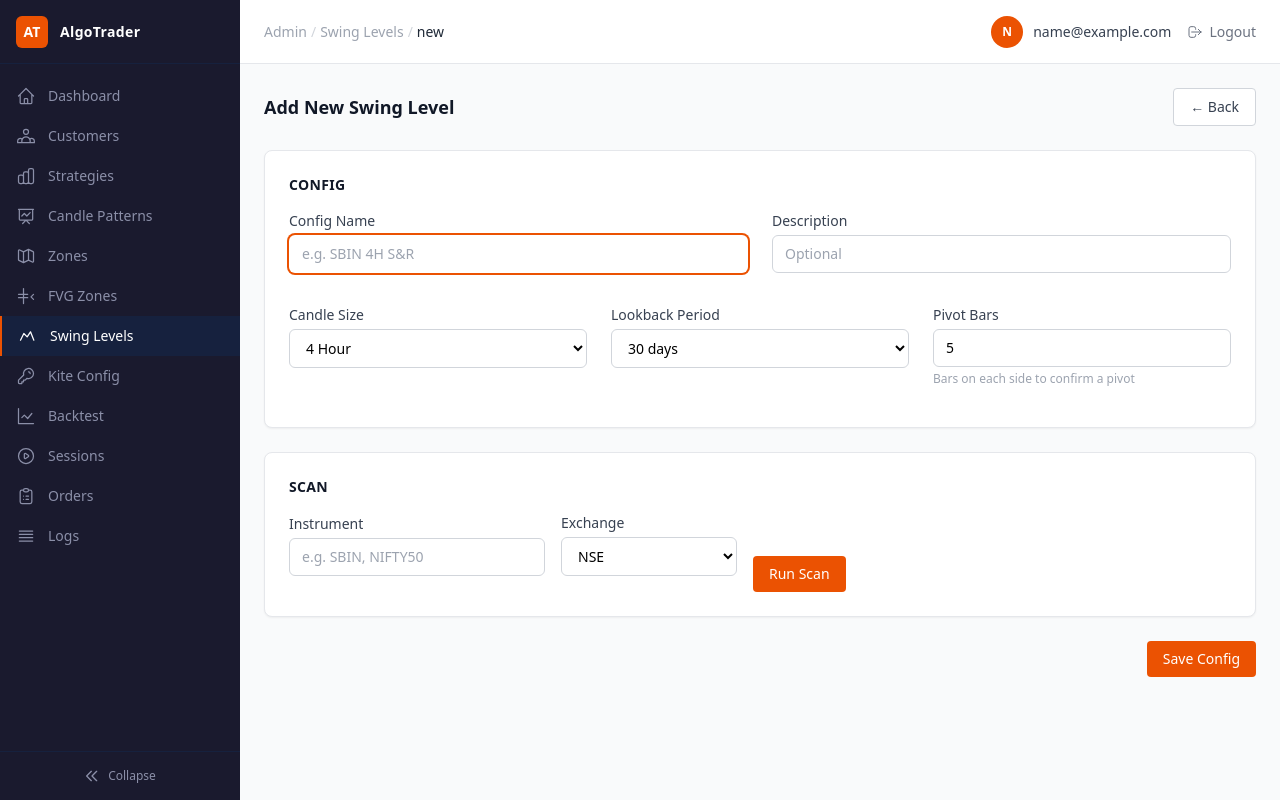
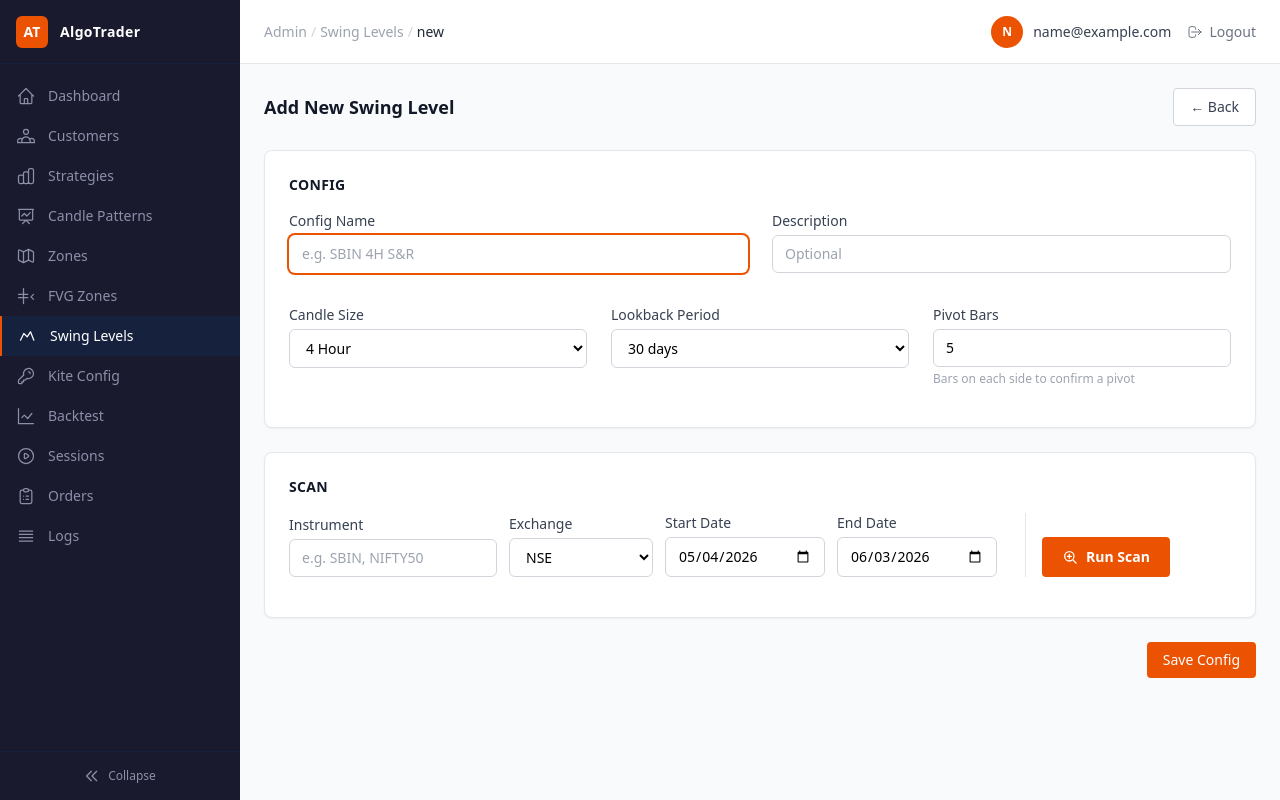
Before and after one commit to Akshay-Algo-Trader/algo_trading, a React (Vite) app in the folder frontend/: page /admin/swing-zones/new in a window 1280 px wide. Built offline with nearby package versions, Linux system fonts and the light colour scheme; sample sign-in values are in the browser's storage.

Commit message:
swing scan filter

```diff
--- a/frontend/src/pages/admin/SwingZoneEdit.jsx
+++ b/frontend/src/pages/admin/SwingZoneEdit.jsx
@@ -26,9 +26,21 @@ export default function SwingZoneEdit() {
   const [saveError, setSaveError] = useState('')
   const [saved, setSaved] = useState(false)
 
+  const today = new Date().toISOString().slice(0, 10)
+
   // Scan state
   const [instrument, setInstrument] = useState('')
   const [exchange, setExchange] = useState('NSE')
+  const [startDate, setStartDate] = useState(() =>
+    new Date(Date.now() - 30 * 86400000).toISOString().slice(0, 10)
+  )
+  const [endDate, setEndDate] = useState(today)
+
+  useEffect(() => {
+    if (form?.period_days) {
+      setStartDate(new Date(Date.now() - form.period_days * 86400000).toISOString().slice(0, 10))
+    }
+  }, [form?.period_days])
   const [scanning, setScanning] = useState(false)
   const [scanError, setScanError] = useState('')
   const [scanResult, setScanResult] = useState(null)
@@ -84,6 +96,8 @@ export default function SwingZoneEdit() {
       const res = await axiosInstance.post(`/api/admin/swing-zones/${id}/scan`, {
         instrument: instrument.trim().toUpperCase(),
         exchange,
+        start_date: startDate,
+        end_date: endDate,
       })
       setScanResult(res.data.scan_result)
       setSummary(res.data.summary)
@@ -194,8 +208,8 @@ export default function SwingZoneEdit() {
       {/* Scan */}
       <Card className="p-6">
         <h2 className="text-sm font-semibold text-gray-900 mb-4 uppercase tracking-wide">Scan</h2>
-        <form onSubmit={handleScan} className="flex items-end gap-4 flex-wrap">
-          <div className="w-64">
+        <form onSubmit={handleScan} className="flex items-end gap-3 flex-wrap">
+          <div className="w-52">
             <FormField label="Instrument">
               <InstrumentSearch
                 value={instrument}
@@ -203,7 +217,7 @@ export default function SwingZoneEdit() {
               />
             </FormField>
           </div>
-          <div className="w-44">
+          <div className="w-36">
             <FormField label="Exchange">
               <Select value={exchange} onChange={e => setExchange(e.target.value)}>
                 <option value="NSE">NSE</option>
@@ -213,9 +227,39 @@ export default function SwingZoneEdit() {
               </Select>
             </FormField>
           </div>
-          <Btn variant="primary" type="submit" disabled={scanning}>
-            {scanning ? 'Scanning…' : 'Run Scan'}
-          </Btn>
+          <div className="w-40">
+            <FormField label="Start Date">
+              <Input type="date" value={startDate} onChange={e => setStartDate(e.target.value)} max={endDate} />
+            </FormField>
+          </div>
+          <div className="w-40">
+            <FormField label="End Date">
+              <Input type="date" value={endDate} onChange={e => setEndDate(e.target.value)} max={today} />
+            </FormField>
+          </div>
+          <div className="mb-4 ml-4 pl-4 border-l border-gray-200">
+            <div className="text-sm mb-1 invisible select-none">.</div>
+            <Btn variant="primary" type="submit" disabled={scanning} className="flex items-center gap-2 px-5 py-2.5 text-sm font-semibold">
+              {scanning ? (
+                <>
+                  <svg className="w-4 h-4 animate-spin" fill="none" viewBox="0 0 24 24">
+                    <circle className="opacity-25" cx="12" cy="12" r="10" stroke="currentColor" strokeWidth="4" />
+                    <path className="opacity-75" fill="currentColor" d="M4 12a8 8 0 018-8v4a4 4 0 00-4 4H4z" />
+                  </svg>
+                  Scanning…
+                </>
+              ) : (
+                <>
+                  <svg className="w-4 h-4" fill="none" stroke="currentColor" viewBox="0 0 24 24">
+                    <circle cx="11" cy="11" r="7" strokeWidth="2" strokeLinecap="round" />
+                    <path d="M21 21l-4.35-4.35" strokeWidth="2" strokeLinecap="round" />
+                    <path d="M8 11h6M11 8v6" strokeWidth="2" strokeLinecap="round" />
+                  </svg>
+                  Run Scan
+                </>
+              )}
+            </Btn>
+          </div>
         </form>
         {scanError && <p className="mt-3 text-sm text-red-500">{scanError}</p>}
         {summary && (
--- a/frontend/src/pages/admin/SwingZoneNew.jsx
+++ b/frontend/src/pages/admin/SwingZoneNew.jsx
@@ -1,4 +1,4 @@
-import { useState } from 'react'
+import { useState, useEffect } from 'react'
 import { useNavigate } from 'react-router-dom'
 import axiosInstance from '../../api/axiosInstance'
 import {
@@ -25,8 +25,18 @@ export default function SwingZoneNew() {
   const [saving, setSaving] = useState(false)
   const [saveError, setSaveError] = useState('')
 
+  const today = new Date().toISOString().slice(0, 10)
+
   const [instrument, setInstrument] = useState('')
   const [exchange, setExchange] = useState('NSE')
+  const [startDate, setStartDate] = useState(() =>
+    new Date(Date.now() - EMPTY_FORM.period_days * 86400000).toISOString().slice(0, 10)
+  )
+  const [endDate, setEndDate] = useState(today)
+
+  useEffect(() => {
+    setStartDate(new Date(Date.now() - form.period_days * 86400000).toISOString().slice(0, 10))
+  }, [form.period_days])
   const [scanning, setScanning] = useState(false)
   const [scanError, setScanError] = useState('')
   const [scanResult, setScanResult] = useState(null)
@@ -58,6 +68,8 @@ export default function SwingZoneNew() {
       const res = await axiosInstance.post(`/api/admin/swing-zones/${id}/scan`, {
         instrument: instrument.trim().toUpperCase(),
         exchange,
+        start_date: startDate,
+        end_date: endDate,
       })
       setScanResult(res.data.scan_result)
       setSummary(res.data.summary)
@@ -135,8 +147,8 @@ export default function SwingZoneNew() {
       {/* Scan */}
       <Card className="p-6">
         <h2 className="text-sm font-semibold text-gray-900 mb-4 uppercase tracking-wide">Scan</h2>
-        <form onSubmit={handleScan} className="flex items-end gap-4 flex-wrap">
-          <div className="w-64">
+        <form onSubmit={handleScan} className="flex items-end gap-3 flex-wrap">
+          <div className="w-52">
             <FormField label="Instrument">
               <InstrumentSearch
                 value={instrument}
@@ -144,7 +156,7 @@ export default function SwingZoneNew() {
               />
             </FormField>
           </div>
-          <div className="w-44">
+          <div className="w-36">
             <FormField label="Exchange">
               <Select value={exchange} onChange={e => setExchange(e.target.value)}>
                 <option value="NSE">NSE</option>
@@ -154,9 +166,39 @@ export default function SwingZoneNew() {
               </Select>
             </FormField>
           </div>
-          <Btn variant="primary" type="submit" disabled={scanning}>
-            {scanning ? 'Scanning…' : 'Run Scan'}
-          </Btn>
+          <div className="w-40">
+            <FormField label="Start Date">
+              <Input type="date" value={startDate} onChange={e => setStartDate(e.target.value)} max={endDate} />
+            </FormField>
+          </div>
+          <div className="w-40">
+            <FormField label="End Date">
+              <Input type="date" value={endDate} onChange={e => setEndDate(e.target.value)} max={today} />
+            </FormField>
+          </div>
+          <div className="mb-4 ml-4 pl-4 border-l border-gray-200">
+            <div className="text-sm mb-1 invisible select-none">.</div>
+            <Btn variant="primary" type="submit" disabled={scanning} className="flex items-center gap-2 px-5 py-2.5 text-sm font-semibold">
+              {scanning ? (
+                <>
+                  <svg className="w-4 h-4 animate-spin" fill="none" viewBox="0 0 24 24">
+                    <circle className="opacity-25" cx="12" cy="12" r="10" stroke="currentColor" strokeWidth="4" />
+                    <path className="opacity-75" fill="currentColor" d="M4 12a8 8 0 018-8v4a4 4 0 00-4 4H4z" />
+                  </svg>
+                  Scanning…
+                </>
+              ) : (
+                <>
+                  <svg className="w-4 h-4" fill="none" stroke="currentColor" viewBox="0 0 24 24">
+                    <circle cx="11" cy="11" r="7" strokeWidth="2" strokeLinecap="round" />
+                    <path d="M21 21l-4.35-4.35" strokeWidth="2" strokeLinecap="round" />
+                    <path d="M8 11h6M11 8v6" strokeWidth="2" strokeLinecap="round" />
+                  </svg>
+                  Run Scan
+                </>
+              )}
+            </Btn>
+          </div>
         </form>
         {scanError && <p className="mt-3 text-sm text-red-500">{scanError}</p>}
         {summary && (
```
Also changed, not shown: 1 other file (tests, documents, lock files or other folders).
